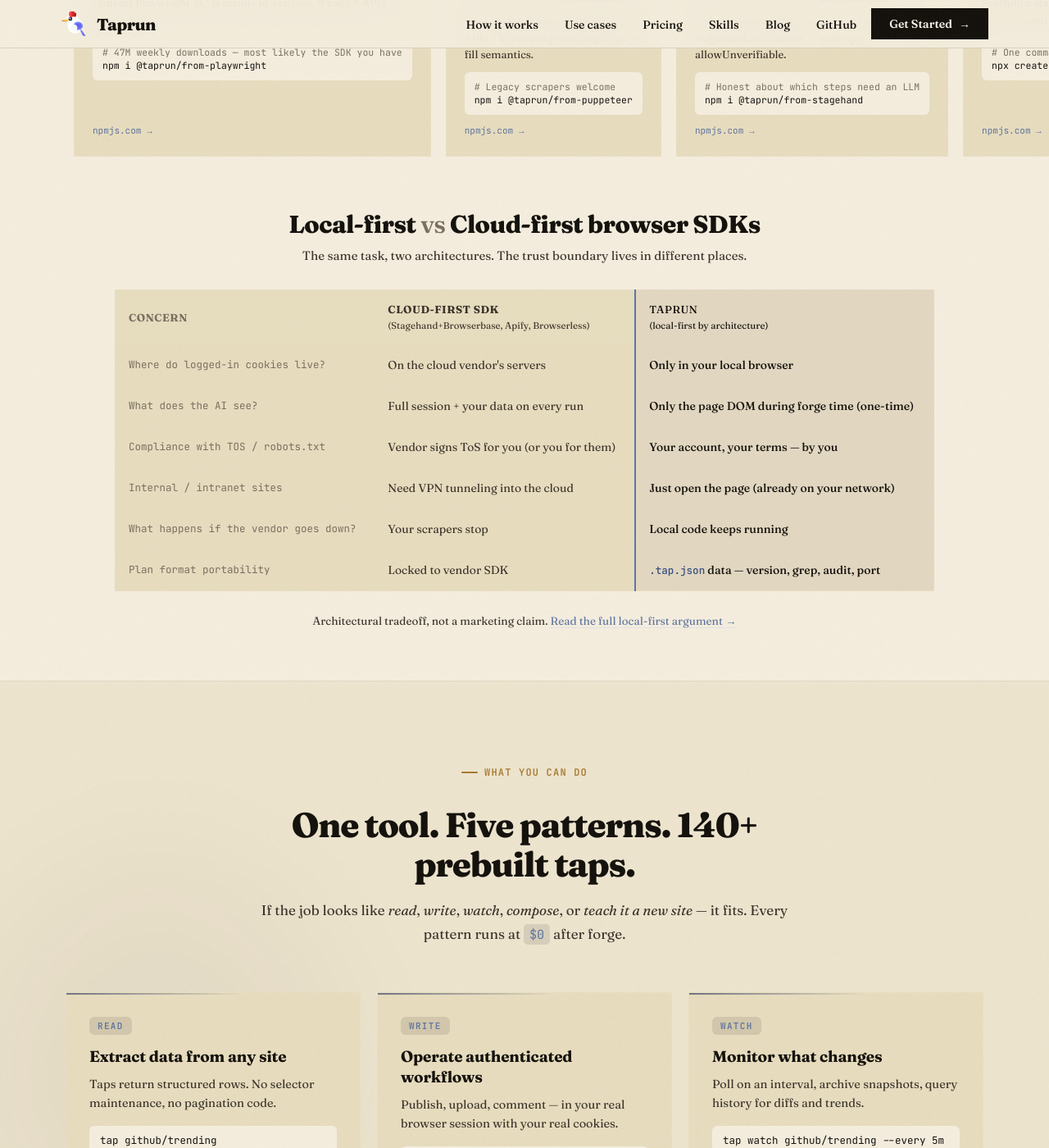
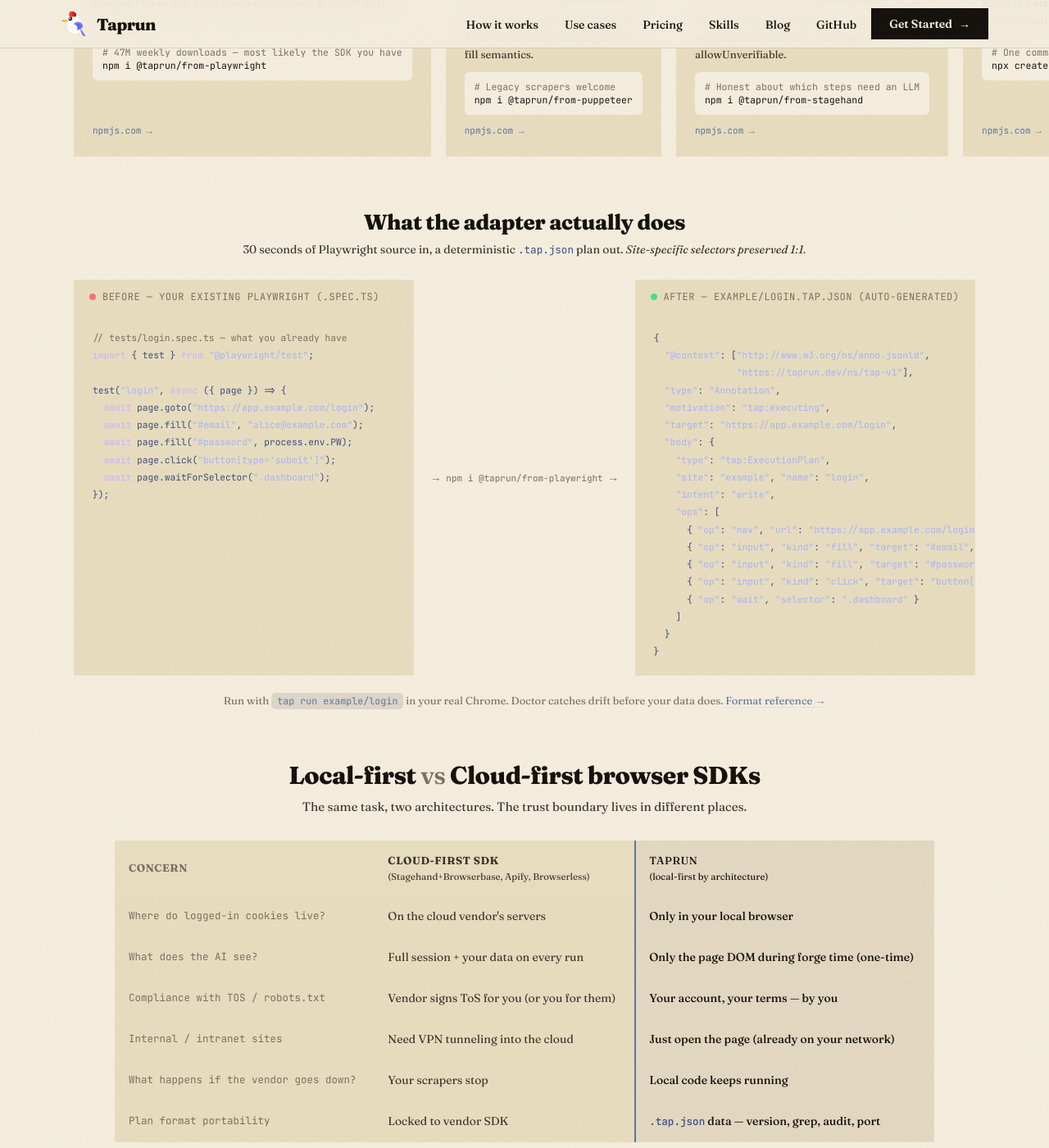
Before and after one commit to LeonTing1010/tap, a Jekyll site: the page docs/index.html, which Jekyll copies as it is, in a window 1280 px wide and 1400 px high, scrolled down 4124 px. Shown: the whole window at 82% size. Built offline with Jekyll 4.4.1, drawn with Linux system fonts in a browser that asks for light colours; grey boxes are pictures that could not be loaded.

Commit message:
feat(taprun.dev): before/after adapter demo panel (ROI #5)
Adds a live-feeling Before/After comparison panel between the
4 adapter cards and the local-first vs cloud-first table.
Static panels (no runtime JS, no iframe complexity) but high
information density — visitor sees in 30 seconds what the
adapter actually does:

  LEFT  — typical Playwright .spec.ts (login flow, 5 page.* calls)
  ARROW — "npm i @taprun/from-playwright"
  RIGHT — auto-generated .tap.json envelope with the same 5 ops
          mapped to plan-v1 nav / input(fill,click) / wait

Site-specific selectors (#email, #password, button[type='submit'],
.dashboard) preserved 1:1. Demonstrates that conversion is
mechanical and selectors stay readable — no black-box
abstraction. Foot link points at /spec/plan-v1/ for those who
want to read the full format spec.

Two custom CSS classes (.demo-wrap, .demo-panel) reuse the
site's existing color tokens (--bg-card / --indigo-bright / etc.)
so visual style stays consistent. Mobile-responsive: stacks
vertically below 900px.

This replaces the originally-planned "live iframe demo" approach
(half-day work, CORS pain, marginal benefit). Static before/after
captures 80% of the value at 5% of the cost.

Co-Authored-By: Claude Opus 4.7 (1M context) <noreply@anthropic.com>

```diff
--- a/docs/index.html
+++ b/docs/index.html
@@ -2833,6 +2833,28 @@ $ <span class="k">tap doctor</span> example/login
   .onramp-card .npm-link { font-family: var(--font-mono); font-size: 11px; color: var(--indigo-bright); text-decoration: none; margin-top: auto; }
   .onramp-card .npm-link:hover { text-decoration: underline; }
 
+  /* Before/After demo panel for adapter onramp */
+  .demo-wrap { max-width: 1100px; margin: 0 auto 64px; }
+  .demo-head { text-align: center; margin-bottom: 28px; }
+  .demo-head h3 { font-family: var(--font-heading); font-weight: 800; font-size: clamp(20px, 2.6vw, 26px); letter-spacing: -0.02em; color: var(--white); margin-bottom: 8px; }
+  .demo-head p { font-size: 14px; color: var(--text-dim); }
+  .demo-grid { display: grid; grid-template-columns: 1fr; gap: 18px; }
+  @media (min-width: 900px) { .demo-grid { grid-template-columns: 1fr auto 1fr; align-items: stretch; } }
+  .demo-panel { background: var(--bg-card); border: 1px solid rgba(255,255,255,0.06); border-radius: var(--radius-lg); overflow: hidden; display: flex; flex-direction: column; }
+  .demo-label { display: flex; align-items: center; gap: 8px; padding: 12px 18px; border-bottom: 1px solid rgba(255,255,255,0.05); font-family: var(--font-mono); font-size: 12px; color: var(--text-muted); letter-spacing: 0.04em; text-transform: uppercase; }
+  .demo-label .dot { width: 8px; height: 8px; border-radius: 50%; background: var(--text-muted); }
+  .demo-panel.before .dot { background: #f87171; }
+  .demo-panel.after .dot { background: #4ade80; }
+  .demo-panel pre { margin: 0; padding: 18px 22px; font-family: var(--font-mono); font-size: 12.5px; line-height: 1.7; color: var(--text); white-space: pre; overflow-x: auto; flex: 1; }
+  .demo-panel pre .c { color: var(--text-muted); }
+  .demo-panel pre .s { color: #a5b4fc; }
+  .demo-panel pre .k { color: #c4b5fd; }
+  .demo-panel pre .n { color: #fbbf24; }
+  .demo-arrow { display: none; align-self: center; font-family: var(--font-mono); font-size: 14px; color: var(--indigo-bright); padding: 0 4px; white-space: nowrap; }
+  @media (min-width: 900px) { .demo-arrow { display: block; } }
+  .demo-foot { text-align: center; margin-top: 22px; font-size: 13px; color: var(--text-muted); }
+  .demo-foot code { background: rgba(20, 17, 12, 0.1); padding: 2px 7px; border-radius: 5px; color: var(--indigo-bright); font-size: 0.9em; }
+
   .vs-table-wrap { max-width: 1000px; margin: 0 auto; }
   .vs-table-head { text-align: center; margin-bottom: 32px; }
   .vs-table-head h3 { font-family: var(--font-heading); font-weight: 800; font-size: clamp(22px, 3vw, 30px); letter-spacing: -0.02em; color: var(--white); margin-bottom: 10px; }
@@ -2912,6 +2934,52 @@ npm i @taprun/from-stagehand</code></pre>
 npx create-tap-script gh/x https://github.com</code></pre>
         <a class="npm-link" href="https://www.npmjs.com/package/create-tap-script" target="_blank" rel="noopener">npmjs.com →</a>
       </div>
+    </div>
+
+    <div class="demo-wrap reveal">
+      <div class="demo-head">
+        <h3>What the adapter actually does</h3>
+        <p>30 seconds of Playwright source in, a deterministic <code>.tap.json</code> plan out. <em>Site-specific selectors preserved 1:1.</em></p>
+      </div>
+      <div class="demo-grid">
+        <div class="demo-panel before">
+          <div class="demo-label"><span class="dot"></span>Before — your existing Playwright (.spec.ts)</div>
+<pre><code><span class="c">// tests/login.spec.ts — what you already have</span>
+<span class="k">import</span> { test } <span class="k">from</span> <span class="s">"@playwright/test"</span>;
+
+test(<span class="s">"login"</span>, <span class="k">async</span> ({ page }) =&gt; {
+  <span class="k">await</span> page.goto(<span class="s">"https://app.example.com/login"</span>);
+  <span class="k">await</span> page.fill(<span class="s">"#email"</span>, <span class="s">"alice@example.com"</span>);
+  <span class="k">await</span> page.fill(<span class="s">"#password"</span>, process.env.PW);
+  <span class="k">await</span> page.click(<span class="s">"button[type='submit']"</span>);
+  <span class="k">await</span> page.waitForSelector(<span class="s">".dashboard"</span>);
+});</code></pre>
+        </div>
+        <div class="demo-arrow">→ <span style="color: var(--text-muted); font-size: 11px;">npm i @taprun/from-playwright</span> →</div>
+        <div class="demo-panel after">
+          <div class="demo-label"><span class="dot"></span>After — example/login.tap.json (auto-generated)</div>
+<pre><code>{
+  <span class="s">"@context"</span>: [<span class="s">"http://www.w3.org/ns/anno.jsonld"</span>,
+               <span class="s">"https://taprun.dev/ns/tap-v1"</span>],
+  <span class="s">"type"</span>: <span class="s">"Annotation"</span>,
+  <span class="s">"motivation"</span>: <span class="s">"tap:executing"</span>,
+  <span class="s">"target"</span>: <span class="s">"https://app.example.com/login"</span>,
+  <span class="s">"body"</span>: {
+    <span class="s">"type"</span>: <span class="s">"tap:ExecutionPlan"</span>,
+    <span class="s">"site"</span>: <span class="s">"example"</span>, <span class="s">"name"</span>: <span class="s">"login"</span>,
+    <span class="s">"intent"</span>: <span class="s">"write"</span>,
+    <span class="s">"ops"</span>: [
+      { <span class="s">"op"</span>: <span class="s">"nav"</span>, <span class="s">"url"</span>: <span class="s">"https://app.example.com/login"</span> },
+      { <span class="s">"op"</span>: <span class="s">"input"</span>, <span class="s">"kind"</span>: <span class="s">"fill"</span>, <span class="s">"target"</span>: <span class="s">"#email"</span>, <span class="s">"value"</span>: <span class="s">"alice@example.com"</span> },
+      { <span class="s">"op"</span>: <span class="s">"input"</span>, <span class="s">"kind"</span>: <span class="s">"fill"</span>, <span class="s">"target"</span>: <span class="s">"#password"</span>, <span class="s">"value"</span>: <span class="s">"{{env.PW}}"</span> },
+      { <span class="s">"op"</span>: <span class="s">"input"</span>, <span class="s">"kind"</span>: <span class="s">"click"</span>, <span class="s">"target"</span>: <span class="s">"button[type='submit']"</span> },
+      { <span class="s">"op"</span>: <span class="s">"wait"</span>, <span class="s">"selector"</span>: <span class="s">".dashboard"</span> }
+    ]
+  }
+}</code></pre>
+        </div>
+      </div>
+      <p class="demo-foot">Run with <code>tap run example/login</code> in your real Chrome. Doctor catches drift before your data does. <a href="/spec/plan-v1/" style="color: var(--indigo-bright); text-decoration: none; border-bottom: 1px dotted rgba(165,180,252,0.4);">Format reference →</a></p>
     </div>
 
     <div class="vs-table-wrap reveal">
```
